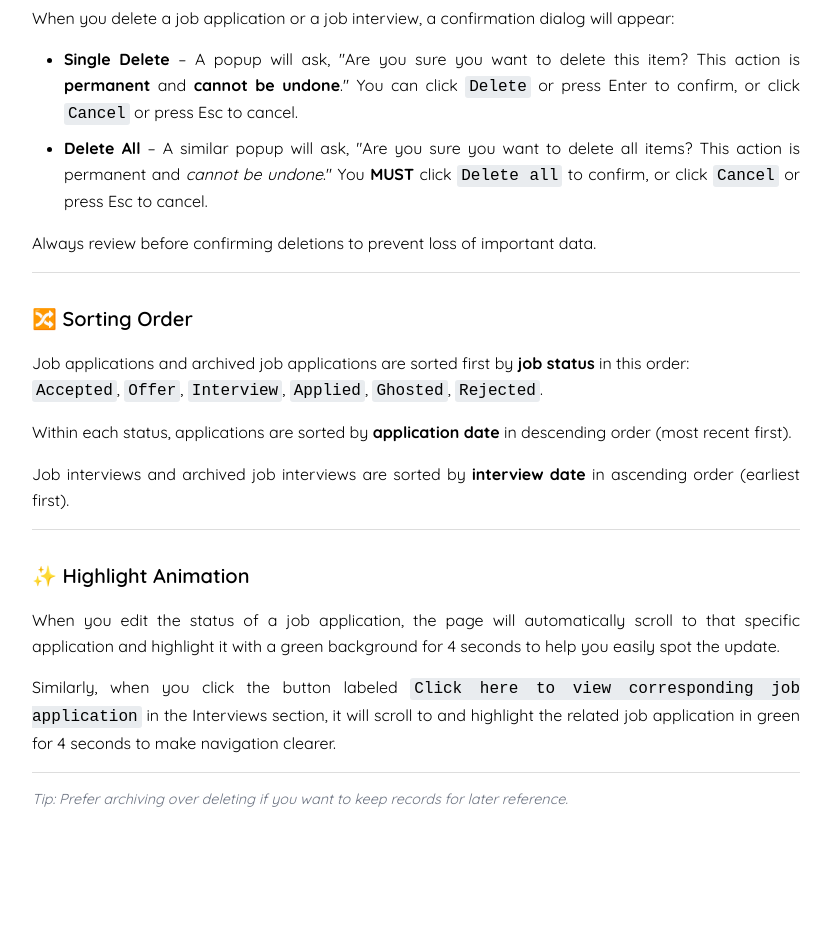
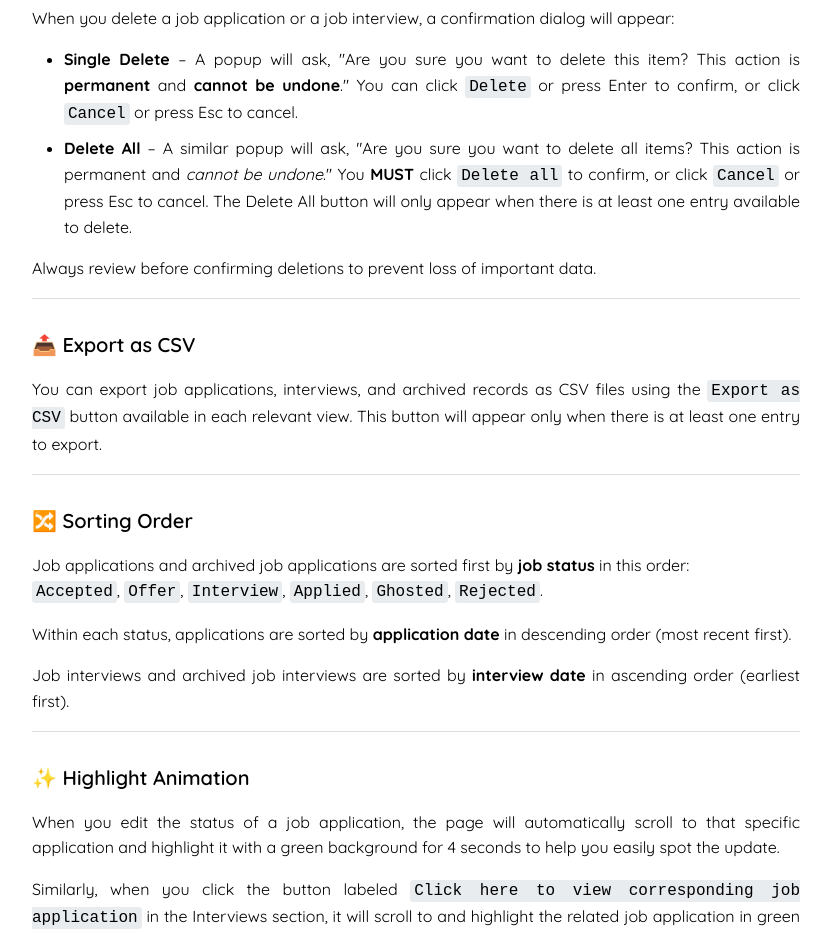
Before and after one commit to WeiHungLoh/job_tracker, a React (Create React App) app in the folder frontend/: page /userguide in a window 1280 px wide. Shown: the part 1620-2553 px from the top of the page, without its empty margins (224-1055 px from the left). Before the commit the page ends 2447 px from the top, so only its background shows below. Built offline with nearby package versions, Linux system fonts and the light colour scheme; what material-ui-confirm would draw is missing.

Commit message:
docs: update user guide to include Export as CSV feature

```diff
--- a/frontend/src/UserGuide/UserGuide.js
+++ b/frontend/src/UserGuide/UserGuide.js
@@ -92,9 +92,18 @@ const UserGuide = () => {
                     </li>
                     <li><strong>Delete All</strong> – A similar popup will ask, "Are you sure you want to delete all items? This action is permanent and <em>cannot be undone</em>."
                         You <strong>MUST</strong> click <code>Delete all</code> to confirm, or click <code>Cancel</code> or press <kbd>Esc</kbd> to cancel.
+                        The Delete All button will only appear when there is at least one entry available to delete.
                     </li>
                 </ul>
                 <p>Always review before confirming deletions to prevent loss of important data.</p>
+            </section>
+
+            <section>
+                <h2>📤 Export as CSV</h2>
+                <p>
+                    You can export job applications, interviews, and archived records as CSV files using the <code>Export as CSV</code> button available in each relevant view.
+                    This button will appear only when there is at least one entry to export.
+                </p>
             </section>
 
             <section>
```
